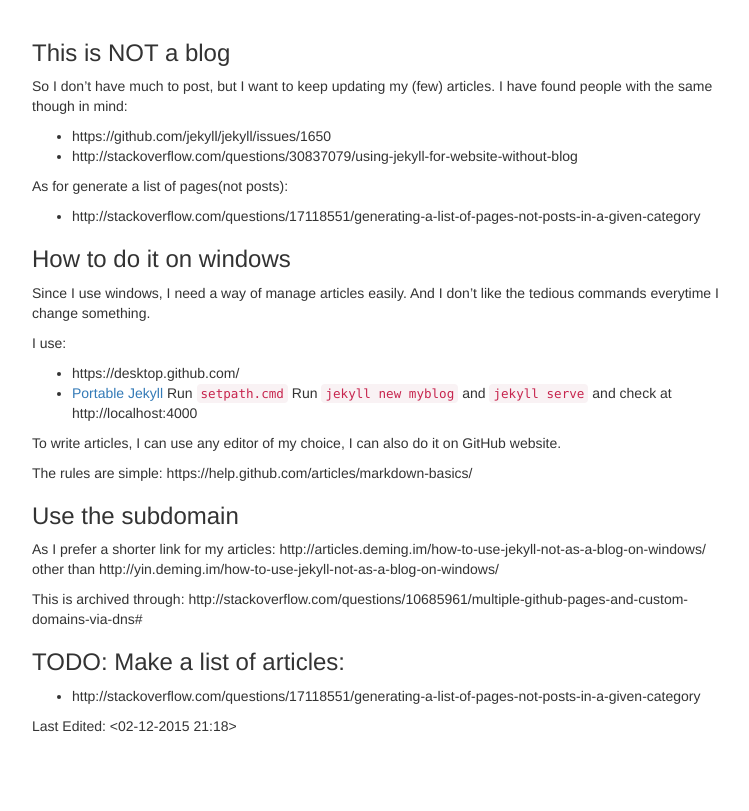
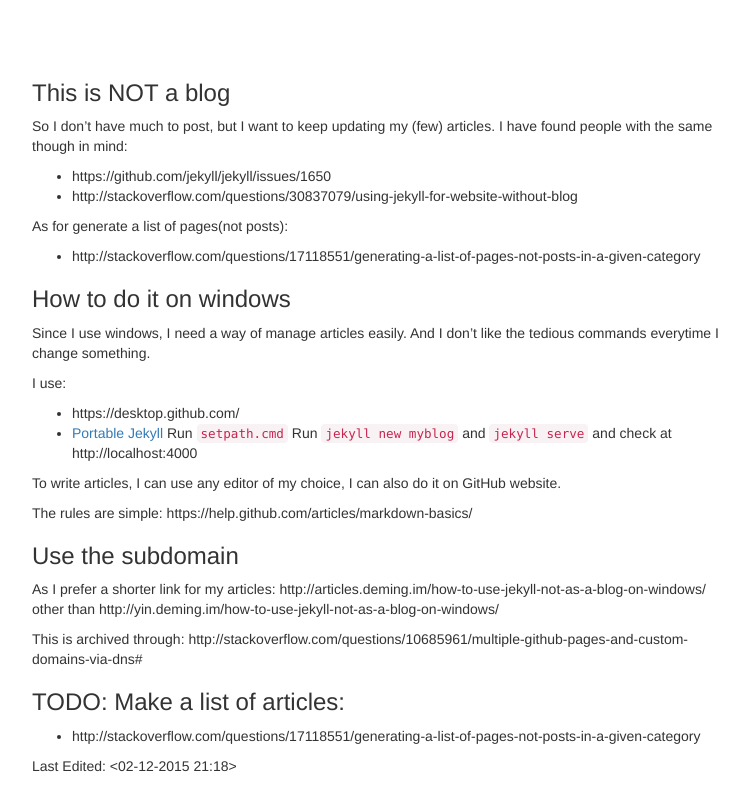
Before and after one commit to yindeming/articles, a Jekyll site: the page built from how-to-use-jekyll-not-as-a-blog-on-windows.md, in a window 1280 px wide. Shown: the top 811 px of the page, without its empty margins (258-1007 px from the left). Built offline with Jekyll 4.4.1, drawn with Linux system fonts in a browser that asks for light colours; nearby versions of some CDN libraries; Markdown is read by kramdown in place of the engine named in the settings.

Commit message:
update style

```diff
--- a/_layouts/default.html
+++ b/_layouts/default.html
@@ -15,7 +15,9 @@
 
     <div class="container">
       <div class="wrapper">
-        {{ content }}
+	    <div class="row marketing">
+          {{ content }}
+		</div>
       </div>
     </div>
 
```
